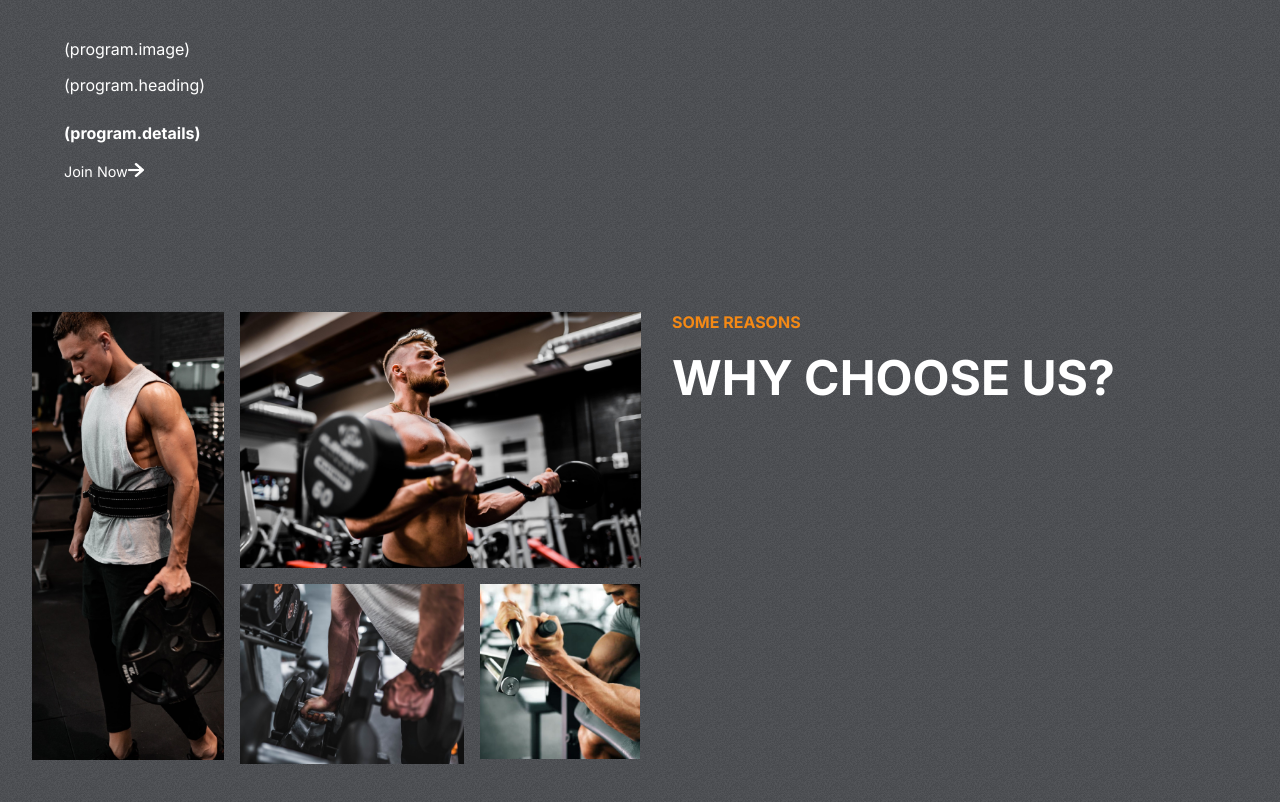
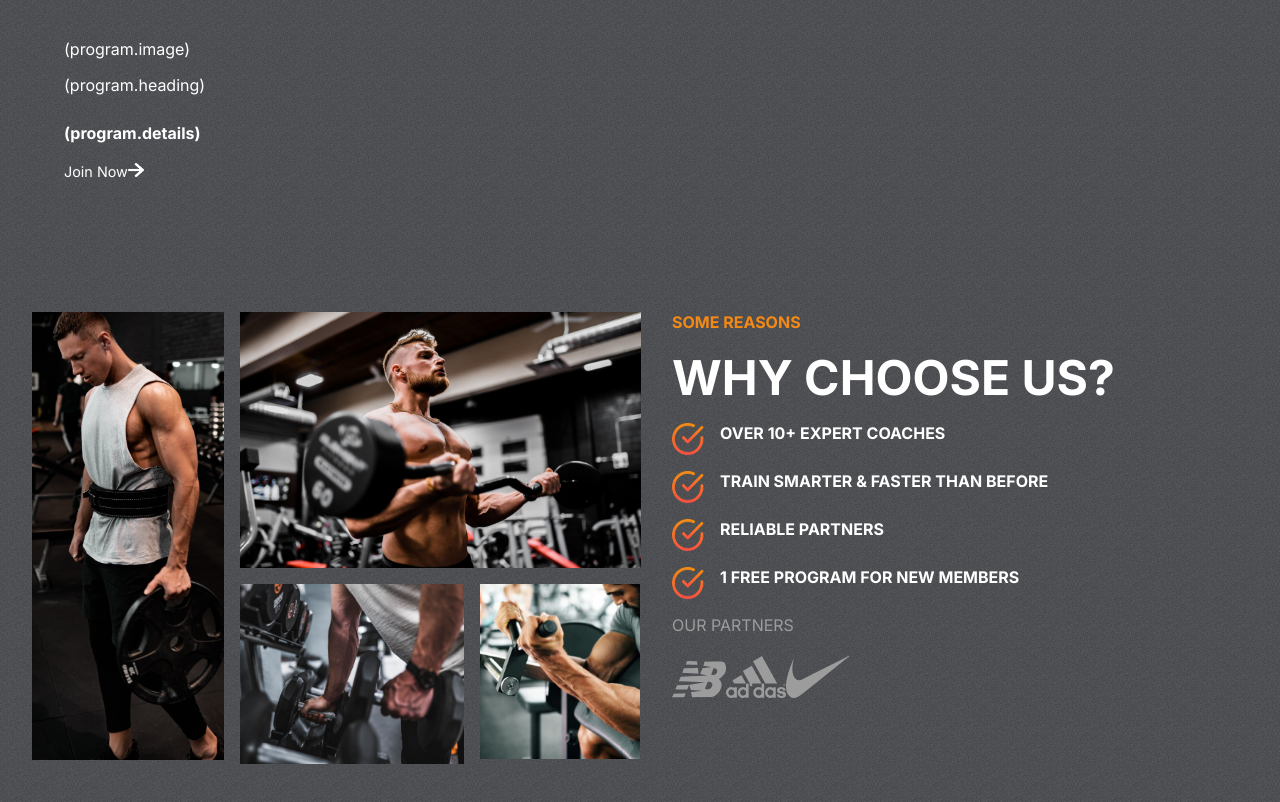
Before and after one commit to Imsachin010/My-FitClub, a React (Create React App) app: page / in a window 1280 px wide. Shown: the part 1512-2314 px from the top of the page. Built offline with nearby package versions, Linux system fonts and the light colour scheme.

Commit message:
contributing the reason part

```diff
--- a/src/components/Reasons/Reasons.css
+++ b/src/components/Reasons/Reasons.css
@@ -54,3 +54,17 @@
     font-weight: bold;
 
 }
+.details-r{
+    display: flex;
+    flex-direction: column;
+    gap: 1rem;
+}
+.details-r>div{
+    display: flex;
+    font-size: 1rem;
+    gap: 1rem;
+}
+.details-r>div>img{
+    width: 2rem;
+    height: 2rem;
+}
--- a/src/components/Reasons/Reasons.jsx
+++ b/src/components/Reasons/Reasons.jsx
@@ -6,6 +6,7 @@
 import image4 from "../../assets/image4.png"
 import nb from "../../assets/nb.png"
 import adidas from "../../assets/adidas.png"
+import nike from "../../assets/nike.png"
 import tick from "../../assets/tick.png"
 const Reasons = () => {
   return (
@@ -22,10 +23,33 @@
             <div>
                 <span>Why</span><span> Choose Us?</span>
             </div>
-            <div>
+            <div className='details-r'>
               <div>
-                <img src="" alt="" /><img src="" alt="" />
+                <img src={tick} alt="" />
+                <span>OVER 10+ EXPERT COACHES</span>
               </div>
+              <div>
+                <img src={tick} alt="" />
+                <span>TRAIN SMARTER & FASTER THAN BEFORE</span>
+              </div>
+              <div>
+                <img src={tick} alt="" />
+                <span>RELIABLE PARTNERS</span>
+              </div>
+              <div>
+                <img src={tick} alt="" />
+                <span>1 FREE PROGRAM FOR NEW MEMBERS </span>
+              </div>
+            </div>
+            <span style={
+              {color : 'var(--gray)',fontWeight : 'normal'}
+              }>
+              OUR PARTNERS
+            </span>
+            <div className="partners">
+              <img src={nb} alt="" />
+              <img src={adidas} alt="" />
+              <img src={nike} alt="" />
             </div>
         </div>
       </div>
```
